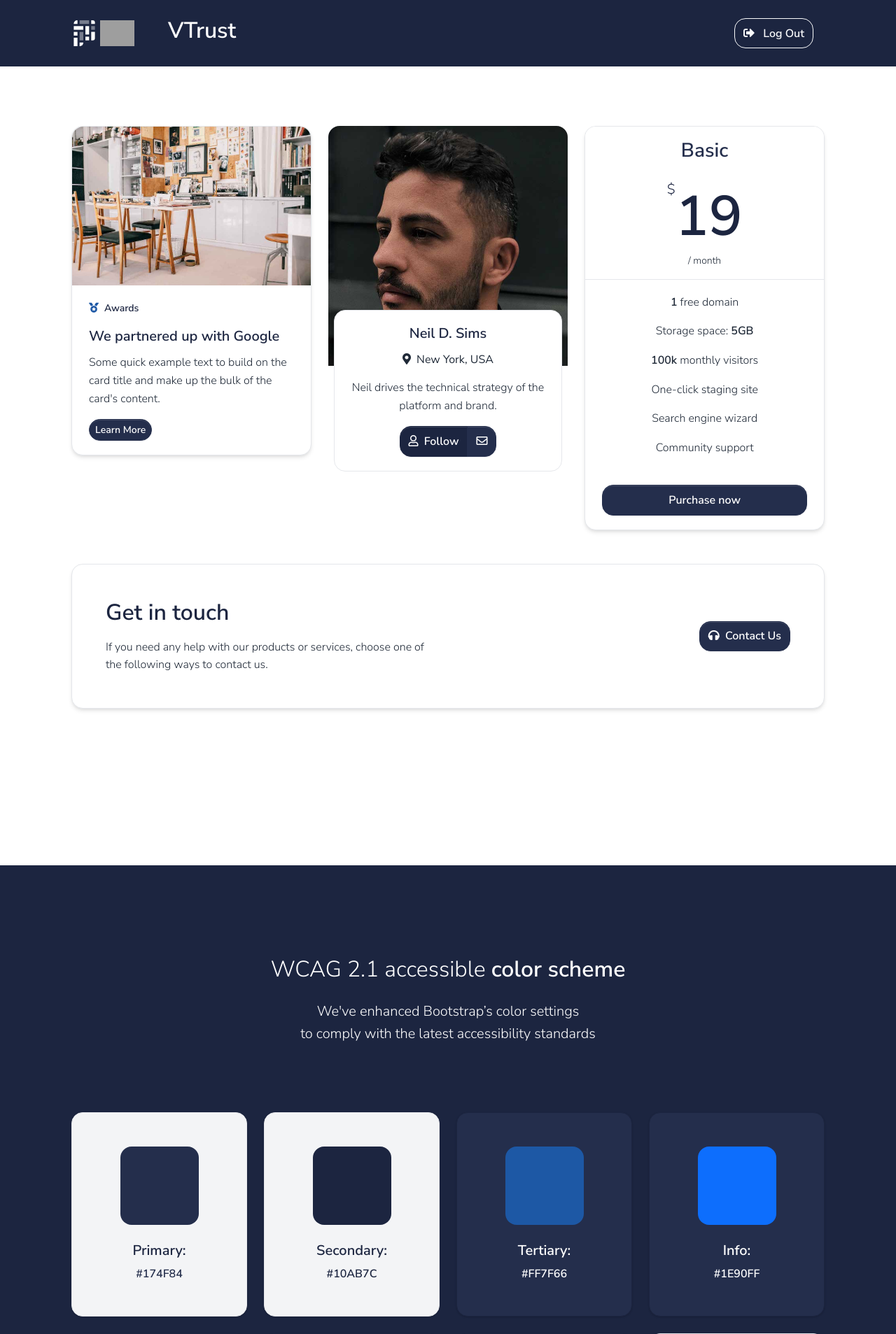
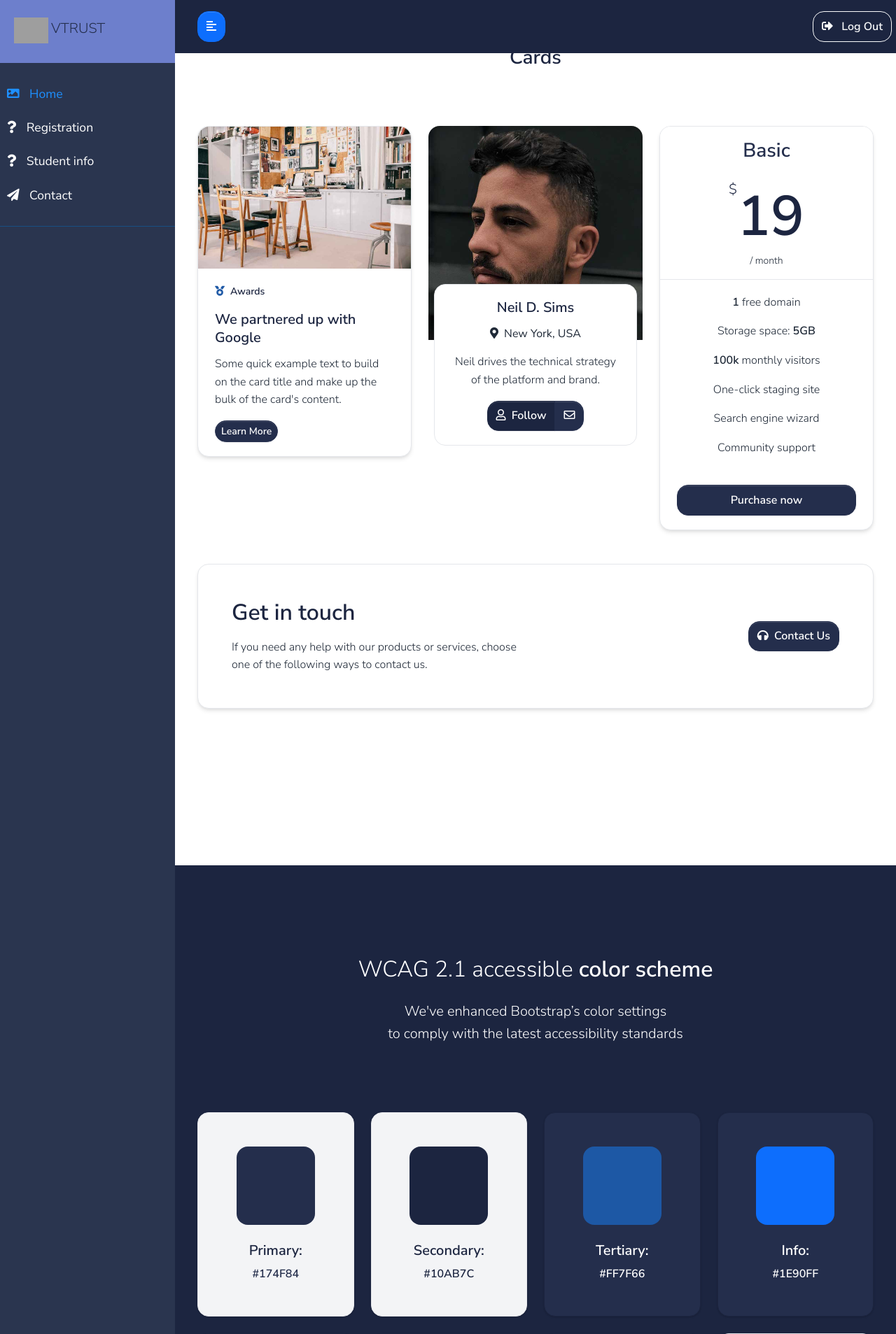
Before and after one commit to Dilshan1997/VTrust-UI-and-Server, a Django app: page /VTrust/home in a window 1280 px wide. Shown: the top 1907 px of the page at 70% size. Run offline with Django 3.2, Linux system fonts and the light colour scheme; the visitor is signed in with stand-in values (Sample User, id 1); some libraries are stand-ins or nearby versions; grey boxes are pictures that could not be loaded.

Commit message:
add sidebar

```diff
--- a/apps/static/assets/css/side_bar.css
+++ b/apps/static/assets/css/side_bar.css
@@ -10,7 +10,7 @@
 #sidebar {
     min-width: 250px;
     max-width: 250px;
-    background: #7386D5;
+    background: #2A354F;
     color: #fff;
     transition: all 0.3s;
 }
@@ -72,17 +72,18 @@
 
 #sidebar ul.components {
     padding: 20px 0;
-    border-bottom: 1px solid #47748b;
+    border-bottom: 1px solid #174F84;
 }
 
 #sidebar ul li a {
     padding: 10px;
     font-size: 1.1em;
     display: block;
+    color: #fff;
 }
 
 #sidebar ul li a:hover {
-    color: #7386D5;
+    color: #000000;
     background: #fff;
 }
 
@@ -92,8 +93,8 @@
 
 #sidebar ul li.active>a,
 a[aria-expanded="true"] {
-    color: #fff;
-    background: #</div>;
+    color: #1E90FF;
+
 }
 
 a[data-toggle="collapse"] {
--- a/apps/templates/home/landingpage.html
+++ b/apps/templates/home/landingpage.html
@@ -1,4 +1,4 @@
-{% extends "layouts/base.html" %}
+{% extends "layouts/base-fullscreen.html" %}
 
 {% block title %} Home {% endblock %}
 
@@ -6,7 +6,7 @@
 {% block stylesheets %}{% endblock stylesheets %}
 
 {% block content %}
-
+{%include 'includes/navigation.html'%}
 
 
          <!-- Hero -->
--- /dev/null
+++ b/apps/templates/includes/navigation_main.html
@@ -0,0 +1,167 @@
+
+
+    <header class="header-global">
+
+
+        <nav id="navbar-main" aria-label="Primary navigation" class="navbar navbar-main navbar-expand-lg  headroom bg-dark text-white">
+            <div class="container-fluid">
+
+                <button type="button" id="sidebarCollapse" class="btn btn-info">
+                    <i class="fas fa-align-left"></i>
+
+                </button>
+                <button class="btn btn-dark d-inline-block d-lg-none ml-auto" type="button" data-toggle="collapse" data-target="#navbarSupportedContent" aria-controls="navbarSupportedContent" aria-expanded="false" aria-label="Toggle navigation">
+                    <i class="fas fa-align-justify"></i>
+                </button>
+
+
+            </div>
+
+            <div class="container position-relative">
+
+                <a class=" navbar-brand-light" href="{%url 'landing_page' %}">
+                <!-- <div class=" d-lg-inline">
+                    <h2>VTrust</h2>
+                </div> -->
+                </a>
+                <div class="navbar-collapse collapse me-auto" id="navbar_global">
+                    <!-- <div class="navbar-collapse-header">
+                        <div class="row">
+                            <div class="col-6 collapse-brand">
+                                <a href="{%url 'landing_page' %}">
+                                    <img src="/static/assets/img/brand/dark.svg" alt="Themesberg logo">
+
+                                </a>
+                            </div>
+                            <div class="col-6 collapse-close">
+                                <a href="#navbar_global" class="fas fa-times" data-bs-toggle="collapse" data-bs-target="#navbar_global" aria-controls="navbar_global" aria-expanded="false" title="close" aria-label="Toggle navigation"></a>
+                            </div>
+                        </div>
+                    </div> -->
+                    <!-- <ul class="navbar-nav navbar-nav-hover align-items-lg-center">
+                        <li class="nav-item dropdown">
+                            <a href="#" class="nav-link dropdown-toggle" id="frontPagesDropdown" aria-expanded="false" data-bs-toggle="dropdown">
+                                Pages
+                                <span class="fas fa-angle-down nav-link-arrow ms-1"></span>
+                            </a>
+                            <div class="dropdown-menu dropdown-megamenu px-0 py-2 p-lg-4" aria-labelledby="frontPagesDropdown">
+                                <div class="row">
+                                    <div class="col-6 col-lg-4">
+                                        <h6 class="d-block mb-3 text-primary">Main pages</h6>
+                                        <ul class="list-style-none mb-4">
+                                            <li class="mb-2 megamenu-item">
+                                                <a class="megamenu-link" href="/about.html">About</a>
+                                            </li>
+                                            <li class="mb-2 megamenu-item">
+                                                <a class="megamenu-link" href="/contact.html">Contact</a>
+                                            </li>
+                                        </ul>
+                                    </div>
+                                    <div class="col-6 col-lg-4">
+                                        <h6 class="d-block mb-3 text-primary">Landings</h6>
+                                        <ul class="list-style-none mb-4">
+                                            <li class="mb-2 megamenu-item">
+                                                <a class="megamenu-link" href="/landing-freelancer.html">Freelancer</a>
+                                            </li>
+                                        </ul>
+                                    </div>
+                                    <div class="col-6 col-lg-4">
+                                        <h6 class="d-block mb-3 text-primary">User</h6>
+                                        <ul class="list-style-none mb-4">
+                                            <li class="mb-2 megamenu-item">
+                                                <a class="megamenu-link" href="/sign-in.html">Sign in</a>
+                                            </li>
+                                            <li class="mb-2 megamenu-item">
+                                                <a class="megamenu-link" href="/sign-up.html">Sign up</a>
+                                            </li>
+                                        </ul>
+                                    </div>
+                                </div>
+                            </div>
+                        </li>
+                        <li class="nav-item dropdown">
+                            <a href="#" class="nav-link dropdown-toggle" id="componentsDropdown" aria-expanded="false" data-bs-toggle="dropdown">
+                                Components
+                                <span class="fas fa-angle-down nav-link-arrow ms-1"></span>
+                            </a>
+                            <div class="dropdown-menu dropdown-megamenu-md p-0" aria-labelledby="componentsDropdown">
+                                <div class="row g-0">
+                                    <div class="col-lg-6 bg-dark d-none d-lg-block me-0 me-3">
+                                        <div class="px-0 py-3 text-center">
+                                            <img src="/static/assets/img/megamenu_image.png" alt="Pixel Components">
+                                        </div>
+                                    </div>
+                                    <div class="col ps-0 py-3">
+                                        <ul class="list-style-none">
+                                            <li><a class="dropdown-item" href="/ui-accordions.html">Accordions</a></li>
+                                            <li><a class="dropdown-item" href="/ui-alerts.html">Alerts</a></li>
+                                            <li><a class="dropdown-item" href="/ui-badges.html">Badges</a></li>
+                                            <li><a class="dropdown-item" href="/ui-cards.html">Cards</a></li>
+                                            <li><a class="dropdown-item" href="/ui-bootstrap-carousels.html">Carousels</a></li>
+                                            <li><a class="dropdown-item" href="/ui-breadcrumbs.html">Breadcrumbs</a></li>
+                                            <li><a class="dropdown-item" href="/ui-buttons.html">Buttons</a></li>
+                                        </ul>
+                                    </div>
+                                    <div class="col ps-0 py-3">
+                                        <ul class="list-style-none">
+                                            <li><a class="dropdown-item" href="/ui-dropdowns.html">Dropdowns</a></li>
+                                            <li><a class="dropdown-item" href="/ui-forms.html">Forms</a></li>
+                                            <li><a class="dropdown-item" href="/ui-modals.html">Modals</a></li>
+                                            <li><a class="dropdown-item" href="/ui-navs.html">Navs</a></li>
+                                            <li><a class="dropdown-item" href="/ui-pagination.html">Pagination</a></li>
+                                            <li><a class="dropdown-item" href="/ui-popovers.html">Popovers</a></li>
+                                        </ul>
+                                    </div>
+                                    <div class="col ps-0 py-3">
+                                        <ul class="list-style-none">
+                                            <li><a class="dropdown-item" href="/ui-progress-bars.html">Progress Bars</a></li>
+                                            <li><a class="dropdown-item" href="/ui-tables.html">Tables</a></li>
+                                            <li><a class="dropdown-item" href="/ui-tabs.html">Tabs</a> </li>
+                                            <li><a class="dropdown-item" href="/ui-toasts.html">Toasts</a> </li>
+                                            <li><a class="dropdown-item" href="/ui-tooltips.html">Tooltips</a></li>
+                                            <li><a class="dropdown-item" href="/ui-typography.html">Typography</a></li>
+                                        </ul>
+                                    </div>
+                                </div>
+                            </div>
+                        </li>
+                        <li class="nav-item dropdown">
+                            <a href="#" class="nav-link dropdown-toggle" data-bs-toggle="dropdown" id="supportDropdown" aria-expanded="false">
+                                Support
+                                <span class="fas fa-angle-down nav-link-arrow ms-1"></span>
+                            </a>
+                            <div class="dropdown-menu dropdown-menu-lg" aria-labelledby="supportDropdown">
+                                <div class="col-auto px-0">
+                                    <div class="list-group list-group-flush">
+                                        <a href="https://appseed.us/" target="_blank"
+                                           class="list-group-item list-group-item-action d-flex align-items-center p-0 py-3 px-lg-4">
+                                            <span class="icon icon-sm"><span class="fas fa-microphone-alt"></span></span>
+                                            <div class="ms-4">
+                                                <span class="d-block font-small fw-bold mb-0">Support</span>
+                                                <span class="small">Need help? Ask us!</span>
+                                            </div>
+                                        </a>
+                                    </div>
+                                </div>
+                            </div>
+                        </li>
+                    </ul> -->
+                </div>
+                <div class="d-flex align-items-center">
+                    {% if login_val%}
+                    <a href="{% url 'logout' %}"
+                    class=" btn btn-outline-gray-100 d-none d-lg-inline me-md-10"><span class="fas fa-sign-out-alt me-2"></span> Log Out</a>
+
+                    {%else%}
+                    <a href="{% url 'login' %}"
+                       class="btn btn-outline-gray-100 d-none d-lg-inline me-md-3"><span class="fas fa-sign-in-alt me-2"></span> Log In</a>
+                       <a href="{% url 'register' %}"
+                       class="btn btn-outline-gray-100 d-none d-lg-inline me-md-3"><span class=" fas fa-registered me-2"></span> Register</a>
+                  {%endif%}
+                    <button class="navbar-toggler ms-2" type="button" data-bs-toggle="collapse" data-bs-target="#navbar_global" aria-controls="navbar_global" aria-expanded="false" aria-label="Toggle navigation">
+                        <span class="navbar-toggler-icon"></span>
+                    </button>
+                </div>
+            </div>
+        </nav>
+    </header>
--- a/apps/templates/includes/sidebar.html
+++ b/apps/templates/includes/sidebar.html
@@ -1,6 +1,13 @@
+<nav id="sidebar">
+        <div class="sidebar-header">
+            <h3>
+            <a class="navbar-brand me-lg-5" href="{%url 'landing_page' %}">
 
-        <div class="sidebar-header">
-            <h3></h3>
+                <img class="navbar-brand-light" src="/static/assets/img/brand/dark.svg" alt="Logo dark">
+
+                <span class=" font-medium">VTrust</span>
+            </a>
+        </h3>
             <strong>VT</strong>
         </div>
         <ul class="list-unstyled components">
@@ -67,3 +74,6 @@
                 </a>
             </li>
         </ul>
+
+
+    </nav>
--- a/apps/templates/layouts/base.html
+++ b/apps/templates/layouts/base.html
@@ -72,12 +72,14 @@
 </head>
 <body>
 
-    {% include 'includes/navigation.html' %}
 
-
+<div class="wrapper">
+    {%include 'includes/sidebar.html'%}
+    <div id="container">
+        {% include 'includes/navigation_main.html' %}
     {% block content %}{% endblock content %}
-
-
+</div>
+</div>
     {% include 'includes/scripts.html' %}
 
     <!-- Specific Page JS goes HERE  -->
```
